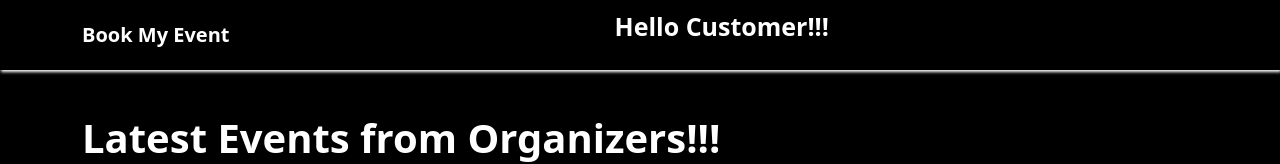
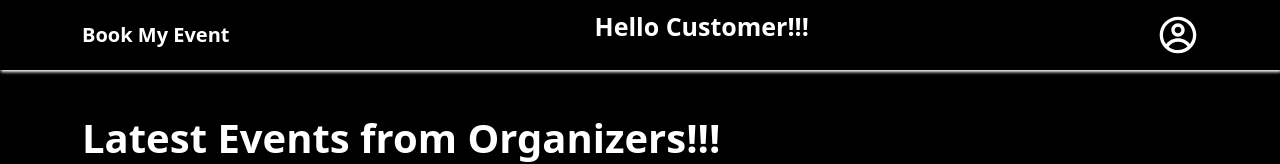
Before and after one commit to shantanussalvi/24_CodeinNode_Hackover3.0, a React (Create React App) app in the folder hackathon_frontend/: page /customer in a window 1280 px wide. Shown: the top 164 px of the page. Built offline with nearby package versions, Linux system fonts and the light colour scheme.

Commit message:
Made Minor changes

```diff
--- a/hackathon_frontend/src/components/Customer.js
+++ b/hackathon_frontend/src/components/Customer.js
@@ -4,21 +4,27 @@ import Container from "react-bootstrap/Container";
 import Nav from "react-bootstrap/Nav";
 import Navbar from "react-bootstrap/Navbar";
 import NavDropdown from "react-bootstrap/NavDropdown";
-import { Button, Card, CardGroup ,Row,Col} from "react-bootstrap";
-
+import { Button, Card, CardGroup, Row, Col } from "react-bootstrap";
+import { Link } from "react-router-dom";
+import {CgProfile} from "react-icons/cg"
 const Customer = () => {
   return (
-    <div style={{backgroundColor:'black'}}>
+    <div style={{ backgroundColor: "black" }}>
       <section className="customer">
         <Navbar
           expand="lg"
           variant="dark"
           className="fixed-top"
-          style={{ backgroundColor: "black",boxShadow: '1px 2px 3px',
-          color: 'white'}}
+          style={{
+            backgroundColor: "black",
+            boxShadow: "1px 2px 3px",
+            color: "white",
+          }}
         >
           <Container>
             <Navbar.Brand
+              as={Link}
+              to={"/"}
               href="#home"
               className="fw-bold"
               style={{ marginLeft: 0 }}
@@ -34,6 +40,7 @@ const Customer = () => {
                 Hello Customer!!!
               </p>
             </Navbar.Collapse>
+            <CgProfile size={40}/>
           </Container>
         </Navbar>
       </section>
@@ -62,23 +69,21 @@ const Customer = () => {
         <Button variant="primary">Theatre</Button>{" "}
         <Button variant="primary">Comedy</Button>{" "}
       </section> */}
-      <section className="card p-2" style={{backgroundColor:'black'}}>
+      <section className="card p-2" style={{ backgroundColor: "black" }}>
         <Container fluid className="mt-4">
           <Row xs={1} sm={2} md={4}>
             <Col xs={1} sm={2} md={2} lg={3} className="flex-grow-2">
               <Card
-
                 style={{ width: "20rem", height: "32rem", cursor: "pointer" }}
                 className="m-2"
               >
                 <Card.Img
-
                   variant="top"
                   height={180}
                   width={180}
                   src="https://cdn0.weddingwire.in/vendor/3007/3_2/960/jpg/rock-music-event1_15_163007-163973098155561.jpeg"
                 />
-              <Card.Body >
+                <Card.Body>
                   <Card.Title>Musical Concert</Card.Title>
                   <Card.Body className="text-start">
                     <p>Organizer:Andrew</p>
@@ -86,9 +91,10 @@ const Customer = () => {
                     <p>Date:12/10/22 Time:6:00pm</p>
                     <p>Price:Rs.1000</p>
                     <p>Seats Available:10</p>
-                    <Button variant="primary" className="p-2">BOOK NOW</Button>
+                    <Button variant="primary" className="p-2">
+                      BOOK NOW
+                    </Button>
                   </Card.Body>
-
                 </Card.Body>
               </Card>
             </Col>
@@ -111,7 +117,9 @@ const Customer = () => {
                     <p>Date:22/10/22 Time:9:00pm</p>
                     <p>Price:Rs.5000</p>
                     <p>Seats Available:100</p>
-                    <Button variant="primary" className="p-2">BOOK NOW</Button>
+                    <Button variant="primary" className="p-2">
+                      BOOK NOW
+                    </Button>
                   </Card.Body>
                 </Card.Body>
               </Card>
@@ -135,7 +143,9 @@ const Customer = () => {
                     <p>Date:5/10/22 Time:6:00pm</p>
                     <p>Price:Rs.3000</p>
                     <p>Seats Available:50</p>
-                    <Button variant="primary" className="p-2">BOOK NOW</Button>
+                    <Button variant="primary" className="p-2">
+                      BOOK NOW
+                    </Button>
                   </Card.Body>
                 </Card.Body>
               </Card>
@@ -159,7 +169,9 @@ const Customer = () => {
                     <p>Date:15/10/22 Time:8:00pm</p>
                     <p>Price:Rs.4000</p>
                     <p>Seats Available:50</p>
-                    <Button variant="primary" className="p-2">BOOK NOW</Button>
+                    <Button variant="primary" className="p-2">
+                      BOOK NOW
+                    </Button>
                   </Card.Body>
                 </Card.Body>
               </Card>
--- a/hackathon_frontend/src/components/Home.js
+++ b/hackathon_frontend/src/components/Home.js
@@ -15,7 +15,7 @@ const Home = () => {
       <section className="nav">
         <MyNavbar/>
       </section>
-      <section className="carousel" style={{margin:20}}>
+      <section className="carousel">
         <Carousel>
           <Carousel.Item>
             <img
--- a/hackathon_frontend/src/components/MyNavbar.js
+++ b/hackathon_frontend/src/components/MyNavbar.js
@@ -15,7 +15,7 @@ const MyNavbar = () => {
         style={{ backgroundColor: "black"}}
       >
         <Container>
-          <Navbar.Brand href="#home" className="m-2 mx-4 fw-bold">
+          <Navbar.Brand href="#home" as={Link} to={"/"} className="m-2 mx-4 fw-bold">
             Book My Event
           </Navbar.Brand>
           <Navbar.Toggle aria-controls="basic-navbar-nav" />
```
Lines whose indentation alone changed are shown as unchanged.
